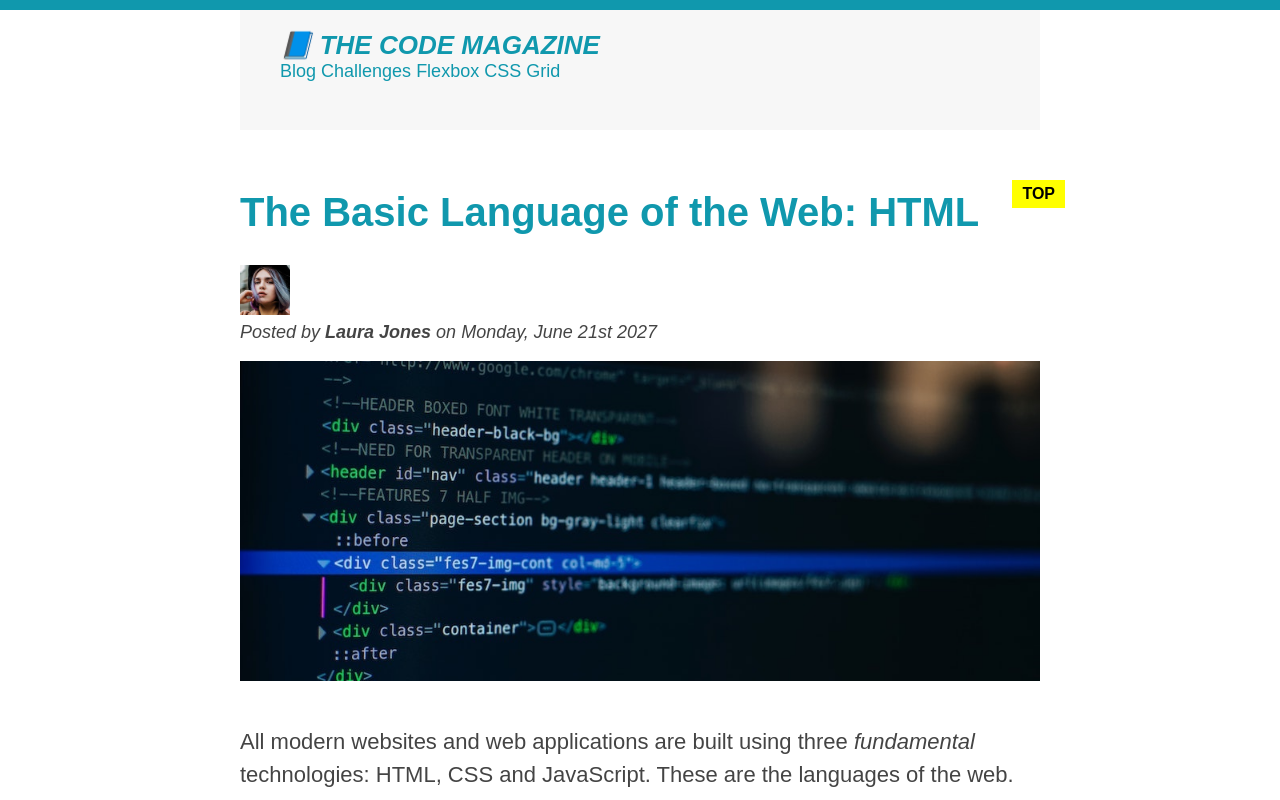
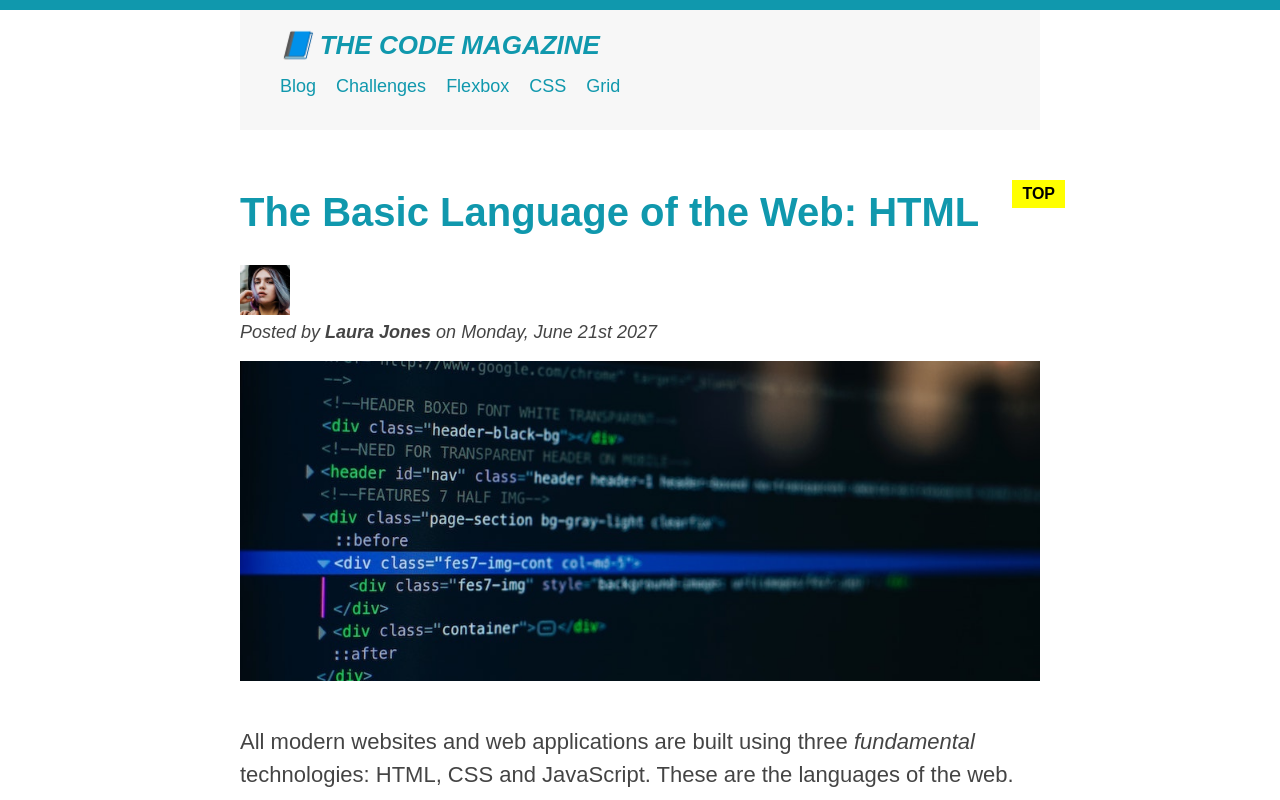
Before and after one commit to kovaltox/lesson-1, a plain HTML site: page index.html in a window 1280 px wide. Shown: the top 800 px of the page. Drawn offline with Linux system fonts and the light colour scheme.

Commit message:
Nav link

```diff
--- a/style.css
+++ b/style.css
@@ -25,6 +25,15 @@ body {
 }
 nav {
   font-size: 18px;
+
+}
+
+nav a:link {
+  display: inline-block;
+  margin: 15px 15px 0 0;
+}
+nav a:link:last-child {
+  margin-right: 0;
 }
 
 article {
@@ -43,7 +52,6 @@ h1 {
   font-style: italic;
 }
 h2 {
-
   position: relative;
 }
 
```
